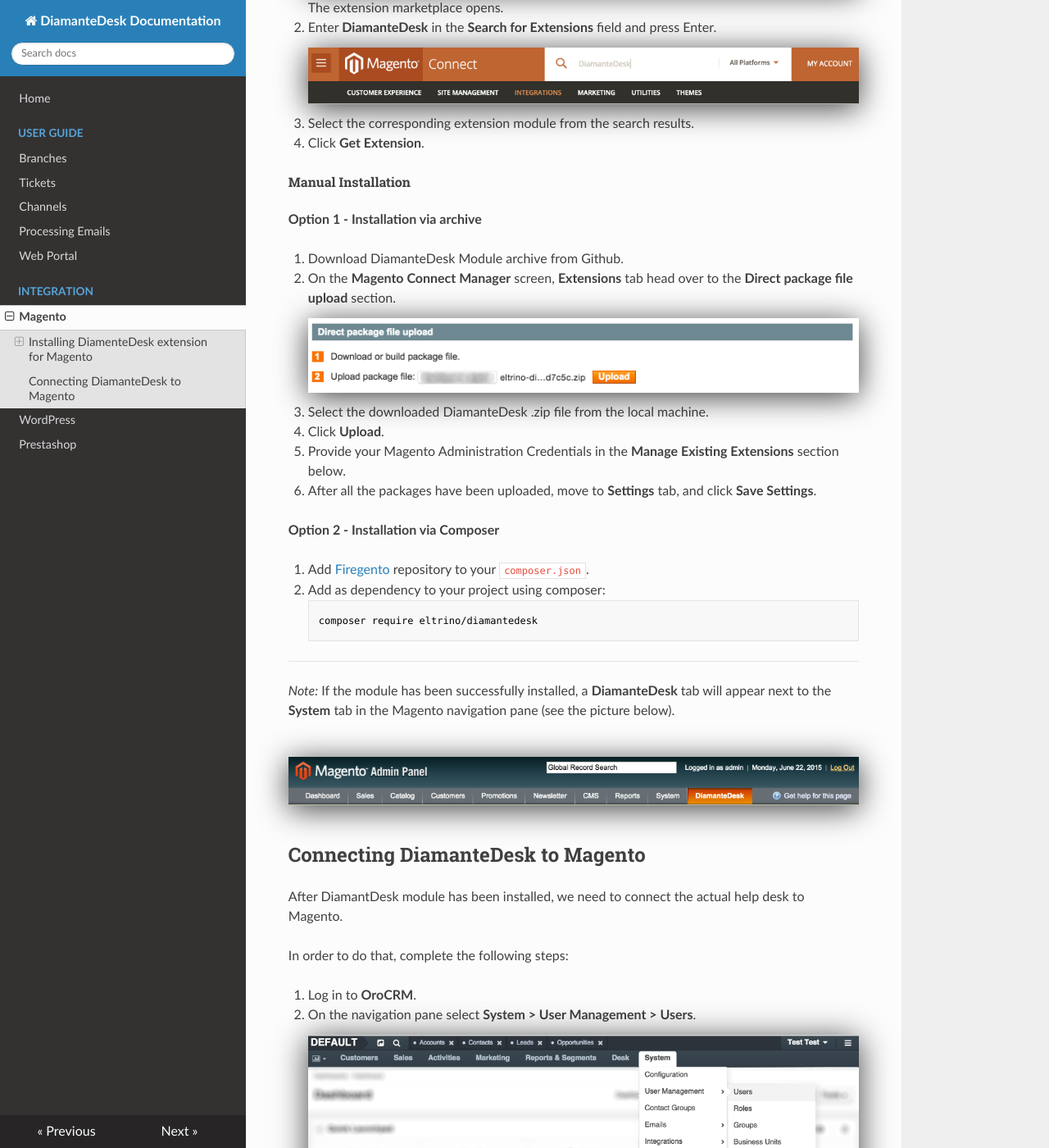
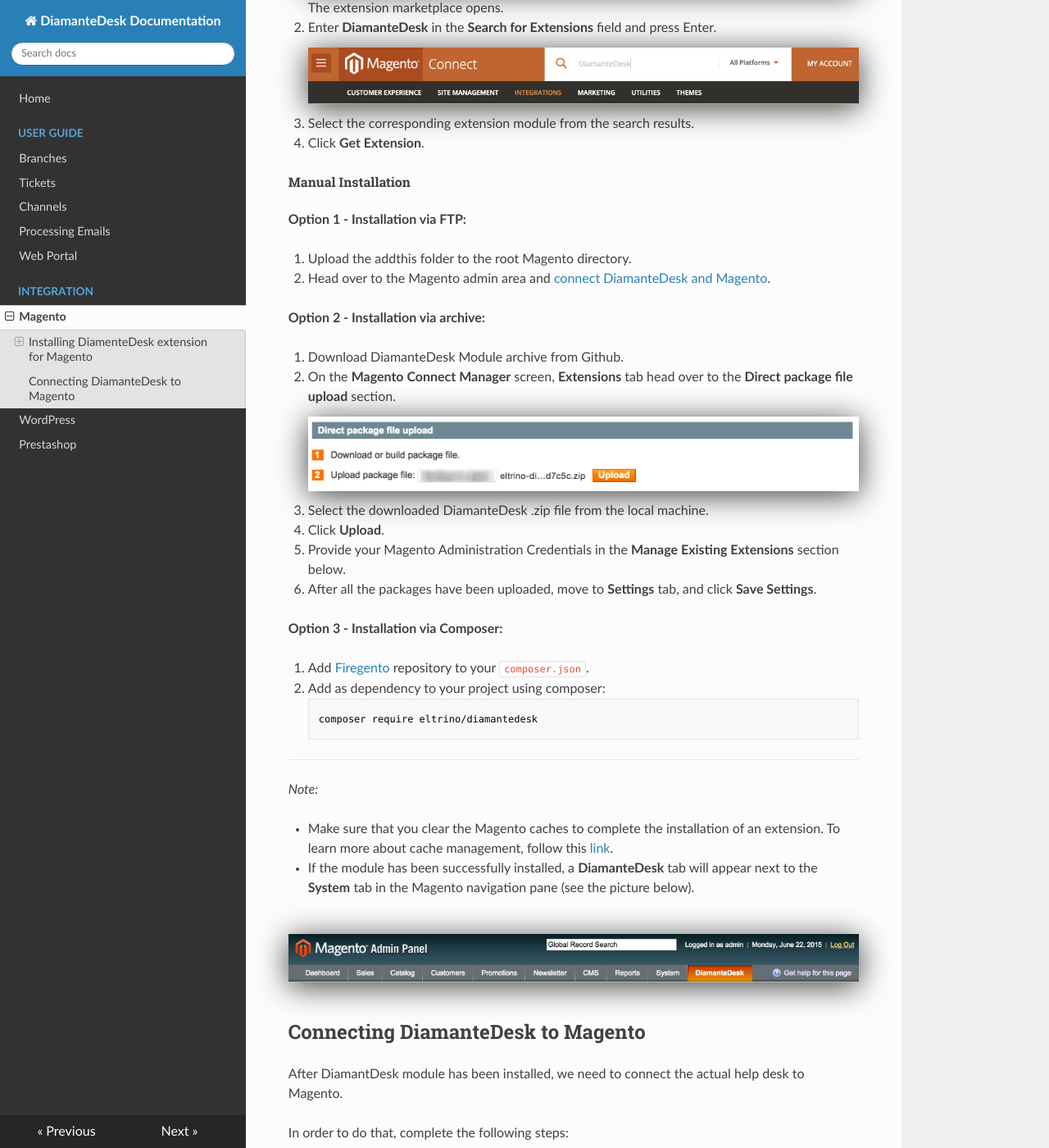
Before and after one commit to eltrino/diamantedesk-documentation, an MkDocs documentation site: the page built from docs/integration/magento.md, in a window 1280 px wide and 1400 px high, scrolled down 1494 px. Shown: the whole window at 82% size. Built offline with MkDocs 1.6.1, drawn with Linux system fonts in a browser that asks for light colours; nearby versions of some CDN libraries; old or Windows-style settings are respelled for this version of MkDocs; some of the changed text lies outside the part shown.

Commit message:
minor changes in documentation

```diff
--- a/docs/integration/magento.md
+++ b/docs/integration/magento.md
@@ -29,7 +29,12 @@
 
 ###### Manual Installation
 
-**Option 1 - Installation via archive**
+**Option 1 - Installation via FTP:**
+
+1. Upload the addthis folder to the root Magento directory.
+1. Head over to the Magento admin area and [connect DiamanteDesk and Magento](#connecting-magento).
+
+**Option 2 - Installation via archive:**
 
 1. Download DiamanteDesk Module archive from Github.
 2. On the **Magento Connect Manager** screen, **Extensions** tab head over to the **Direct package file upload** section.
@@ -39,20 +44,25 @@
 5. Provide your Magento Administration Credentials in the **Manage Existing Extensions** section below.
 6. After all the packages have been uploaded, move to **Settings** tab, and click **Save Settings**.
 
-**Option 2 - Installation via Composer**
+**Option 3 - Installation via Composer:**
 
 1. Add [Firegento](http://packages.firegento.com/) repository to your ` composer.json `.
 2. Add as dependency to your project using composer:
 
         composer require eltrino/diamantedesk
 
+
 ___
-_Note:_ If the module has been successfully installed, a **DiamanteDesk** tab will appear next to the **System** tab in the Magento navigation pane (see the picture below).
+_Note:_
+
+* Make sure that you clear the Magento caches to complete the installation of an extension. To learn more about cache management, follow this [link](http://www.magentocommerce.com/knowledge-base/entry/cache-storage-management/%09200).
+
+* If the module has been successfully installed, a **DiamanteDesk** tab will appear next to the **System** tab in the Magento navigation pane (see the picture below).
 
 ![DiamanteDesk tab](img/diamantedesk_magento.png)
 
 
-##Connecting DiamanteDesk to Magento
+## <a name="connecting-magento"></a>Connecting DiamanteDesk to Magento
 After DiamantDesk module has been installed, we need to connect the actual help desk to Magento.
 
 In order to do that, complete the following steps:
@@ -69,7 +79,7 @@
 ![DiamanteDesk configuration](img/DiamanteDesk_config.png)
 8. Provide the link to the server in the **Server Address** field.
 9. Click **Check Connection** to make sure that the connection with a server has been successfully made.
-10. If the **Api Credentials** are correct, a new **Branch Configuration** field will be added to the DiamanteDesk configuration. Select a default branch from thr **Branch** drop-down list. To learn more about branches in DiamanteDesk, see the **Branches** section in User Guide.
+10. If the **Api Credentials** are correct, a new **Branch Configuration** field will be added to the DiamanteDesk configuration. Select a default branch from the **Branch** drop-down list. To learn more about branches in DiamanteDesk, see the **Branches** section in User Guide.
 ![](img/magento_branches.png)
 10. Point out whether the footer link to customer support shall be displayed. Select **Yes** or **No** option in the **Display footer link** field.
 11. If the footer link shall be displayed, spcify the footer link URL in the field below.
```
Also changed, not shown: docs/integration/prestashop.md (+11 -1 lines), docs/integration/wordpress.md (+2 -2 lines).
